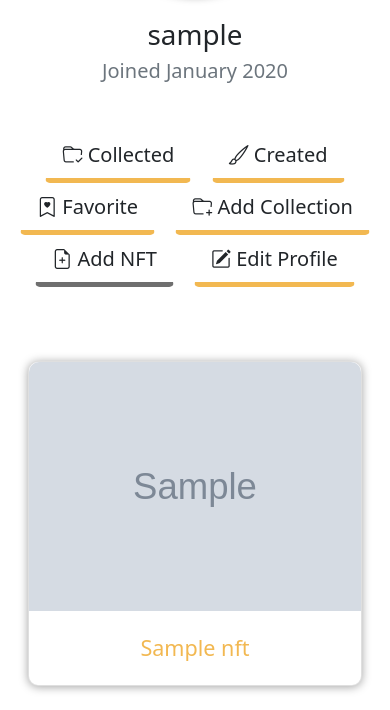
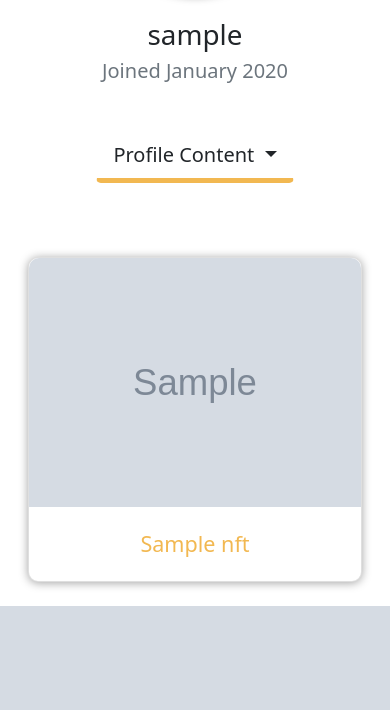
Before and after one commit to a-shiro/NFT-Themed-Marketplace, a Django app: page /profile/1/favorites in a window 390 px wide. Shown: the part 404-1114 px from the top of the page. After the commit the page ends 1010 px from the top, so only its background shows below. Run offline with Django 4.2, Linux system fonts and the light colour scheme; a user stored in the database is signed in; tables that the repository leaves empty hold one stand-in row (values such as "Sample post"); grey boxes marked "Sample" are stand-in pictures.

Commit message:
Changed PF Buttons to Dropdown on Smaller Screens

```diff
--- a/DesertTraders/web_generic_features/urls.py
+++ b/DesertTraders/web_generic_features/urls.py
@@ -29,7 +29,7 @@ urlpatterns = [
     path('profile/<int:pk>/workshop', PersonalProfileWorkshopView.as_view(), name='personal profile workshop'),  # Private
     path('profile/<int:pk>/collection', PersonalProfileCollectionView.as_view(), name='personal profile collection'),  # Private
     path('profile/<int:pk>/workshop/collection', WorkshopCollectionDetailsView.as_view(), name='workshop collection'),  # Private
-    path('profile/<int:pk>/favorites', PersonalProfileFavoriteView.as_view(), name='personal favorites'),
+    path('profile/<int:pk>/favorites', PersonalProfileFavoriteView.as_view(), name='personal profile favorites'),
 
     path('profile/<int:pk>/edit', EditProfileView.as_view(), name='edit profile'),  # Private
 
--- a/templates/web_generic_features/profile/personal_profile/personal_profile_details.html
+++ b/templates/web_generic_features/profile/personal_profile/personal_profile_details.html
@@ -31,6 +31,7 @@
                 {% endif %}
             </div>
         </div>
+
         <div class="container text-center">
             <div class="my-4">
                 <div>
@@ -39,11 +40,90 @@
                 <div>
                     <h5 class="text-secondary">Joined {{ request.user.date_joined|date:'F Y' }}</h5>
                 </div>
+            </div>
+        </div>
 
-                <div class="mt-5">
+        <div class="container-fluid">
+            <div class="dropdown text-center mt-5 d-lg-none">
+                <button class="btn btn-lg dropdown-toggle" style="border-bottom: 5px solid #F2B851;"
+                        type="button" id="dropdownMenuButton1"
+                        data-bs-toggle="dropdown" aria-expanded="false">
+                    Profile Content
+                </button>
+                <ul class="dropdown-menu text-center" aria-labelledby="dropdownMenuButton1">
+                    <li>
+                        <a class="dropdown-item" href="{% url 'personal profile collection' request.user.pk %}">
+                            <span>
+                                <i class="bi bi-folder-check"></i>
+                                Collected
+                            </span>
+                        </a>
+                    </li>
+                    <li>
+                        <hr class="dropdown-divider">
+                    </li>
+                    <li>
+                        <a class="dropdown-item" href="{% url 'personal profile workshop' request.user.pk %}">
+                            <span>
+                                <i class="bi bi-brush"></i>
+                                Created
+                            </span>
+                        </a>
+                    </li>
+                    <li>
+                        <hr class="dropdown-divider">
+                    </li>
+                    <li>
+                        <a class="dropdown-item" href="{% url 'personal profile favorites' request.user.pk %}">
+                            <span>
+                                <i class="bi bi-bookmark-heart"></i>
+                                Favorite
+                            </span>
+                        </a>
+                    </li>
+                    <li>
+                        <hr class="dropdown-divider">
+                    </li>
+                    <li>
+                        <a class="dropdown-item" href="{% url 'create collection' %}">
+                            <span>
+                                <i class="bi bi-folder-plus"></i>
+                                Add Collection
+                            </span>
+                        </a>
+                    </li>
+                    <li>
+                        <hr class="dropdown-divider">
+                    </li>
+                    {% if nft_add_button_active %}
+                        <li>
+                            <a class="dropdown-item" href="{% url 'create nft' %}">
+                            <span>
+                                <i class="bi bi-file-earmark-plus"></i>
+                                Add NFT
+                            </span>
+                            </a>
+                        </li>
+                    {% endif %}
+                    <li>
+                        <hr class="dropdown-divider">
+                    </li>
+                    <li>
+                        <a class="dropdown-item" href="{% url 'edit profile' request.user.pk %}">
+                            <span>
+                                <i class="bi bi-pencil-square"></i>
+                                Edit Profile
+                            </span>
+                        </a>
+                    </li>
+                </ul>
+            </div>
+
+
+            <div class="text-center mt-5 d-none d-lg-block">
                 <button type="button" class="btn btn-lg mx-2" style="border-bottom: 5px solid #F2B851;">
                     <a class="text-dark text-decoration-none"
-                           href="{% url 'personal profile collection' request.user.id %}">
+                       href="{% url 'personal profile collection' request.user.pk %}">
                             <span>
                                 <i class="bi bi-folder-check"></i>
                                 Collected
@@ -63,7 +143,7 @@
 
                 <button type="button" class="btn btn-lg mx-2" style="border-bottom: 5px solid #F2B851;">
                     <a class="text-dark text-decoration-none"
-                           href="{% url 'personal favorites' request.user.pk %}">
+                       href="{% url 'personal profile favorites' request.user.pk %}">
                             <span>
                                 <i class="bi bi-bookmark-heart"></i>
                                 Favorite
@@ -115,7 +195,6 @@
                 </button>
             </div>
         </div>
-        </div>
     </section>
 
     <section class="custom-bg-shadow custom-section-home" style="min-height: 350px">
```
Lines whose indentation alone changed are shown as unchanged.
